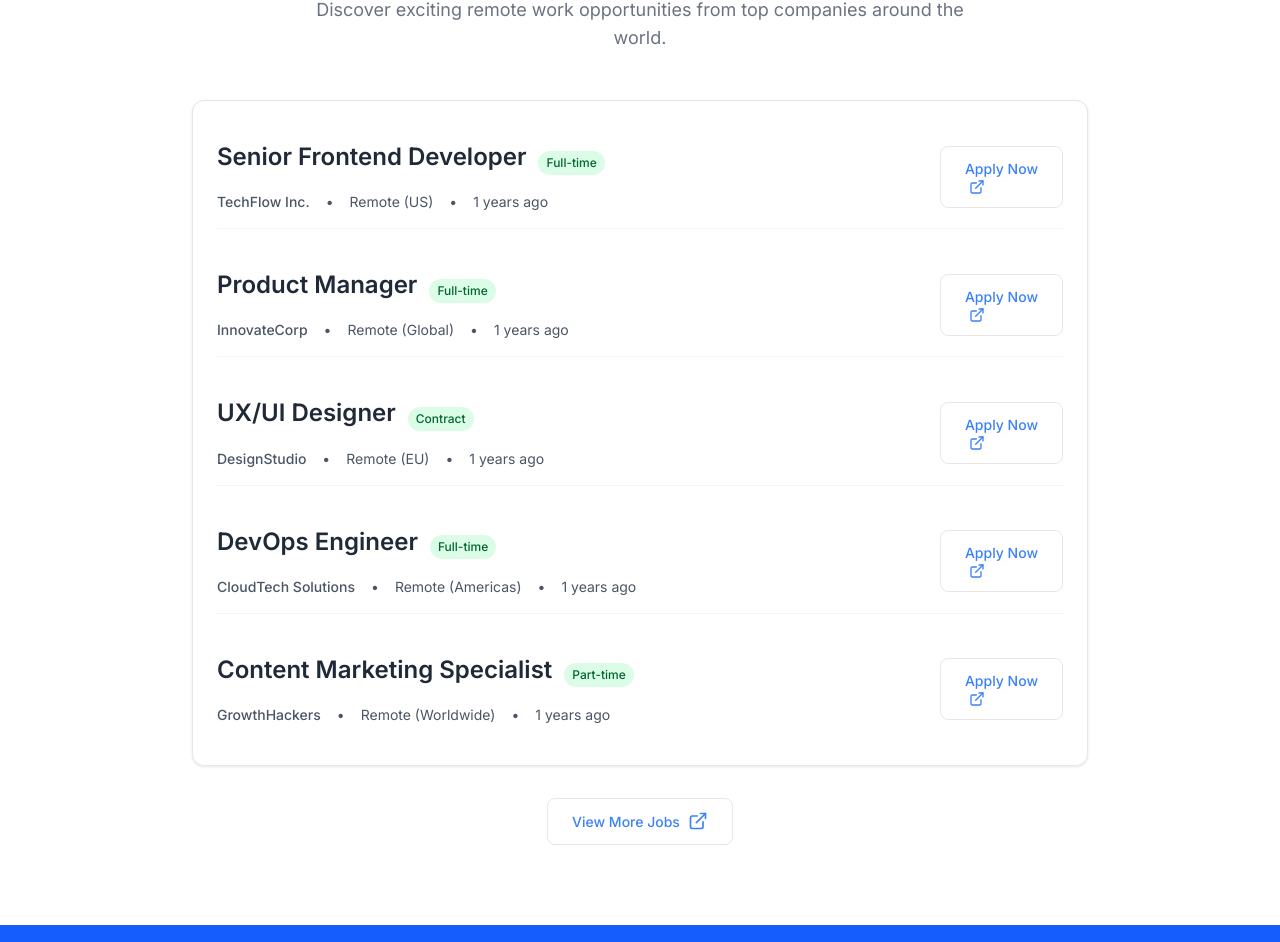
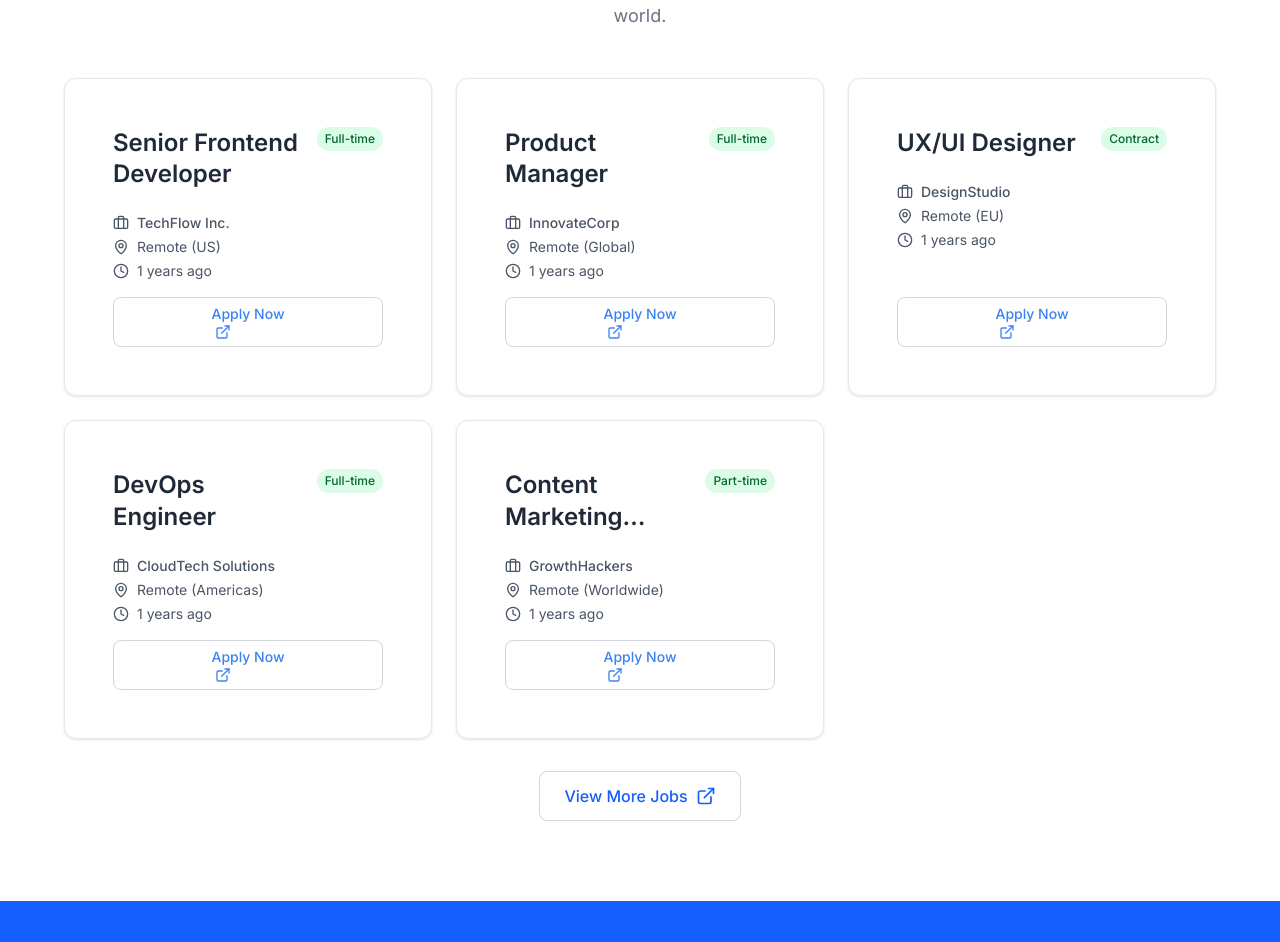
Before and after one commit to AdilKhanbpk/RemoteGuied-blog, a Next.js app: page / in a window 1280 px wide. Shown: the part 1855-2797 px from the top of the page. Built offline with nearby package versions, Linux system fonts and the light colour scheme.

Commit message:
Make the Site Mobile responsive

```diff
--- a/src/app/page.tsx
+++ b/src/app/page.tsx
@@ -1,7 +1,7 @@
 import React from 'react';
 import Link from 'next/link';
 import Image from 'next/image';
-import { ArrowRight, Clock, User, ExternalLink, Briefcase, TrendingUp, Users, Zap } from 'lucide-react';
+import { ArrowRight, Clock, User, ExternalLink, Briefcase, TrendingUp, Users, Zap, MapPin } from 'lucide-react';
 import Layout from '@/components/layout/Layout';
 import { Card, CardHeader, CardContent, CardFooter } from '@/components/ui/Card';
 import Button from '@/components/ui/Button';
@@ -165,43 +165,58 @@
             </p>
           </div>
 
-          <div className="max-w-4xl mx-auto">
-            <Card>
-              <CardContent>
-                <div className="space-y-6">
-                  {latestJobs.map((job, index) => (
-                    <div key={job.id} className={`flex items-center justify-between py-4 ${index !== latestJobs.length - 1 ? 'border-b border-gray-100' : ''}`}>
-                      <div className="flex-1">
-                        <div className="flex items-center gap-3 mb-2">
-                          <h3 className="text-lg font-semibold text-gray-900">{job.title}</h3>
-                          <span className="bg-green-100 text-green-800 px-2 py-1 rounded-full text-xs font-medium">
+          {/* Mobile-first responsive grid layout */}
+          <div className="max-w-6xl mx-auto">
+            {/* Grid layout for job cards */}
+            <div className="grid grid-cols-1 md:grid-cols-2 lg:grid-cols-3 gap-6 mb-8">
+              {latestJobs.map((job) => (
+                <Card key={job.id} className="h-full flex flex-col overflow-hidden">
+                  <CardContent className="p-6 flex-1 flex flex-col">
+                    {/* Job header */}
+                    <div className="mb-4">
+                      <div className="flex items-start justify-between gap-2 mb-3">
+                        <h3 className="text-lg font-semibold text-gray-900 line-clamp-2 flex-1">
+                          {job.title}
+                        </h3>
+                        <span className="bg-green-100 text-green-800 px-2 py-1 rounded-full text-xs font-medium whitespace-nowrap flex-shrink-0">
                           {job.type}
                         </span>
                       </div>
-                        <div className="flex items-center gap-4 text-sm text-gray-600">
-                          <span className="font-medium">{job.company}</span>
-                          <span>•</span>
-                          <span>{job.location}</span>
-                          <span>•</span>
-                          <span>{formatRelativeDate(job.postedAt)}</span>
+
+                      {/* Company info */}
+                      <div className="space-y-1 text-sm text-gray-600">
+                        <div className="flex items-center gap-2">
+                          <Briefcase className="h-4 w-4 flex-shrink-0" />
+                          <span className="font-medium truncate">{job.company}</span>
+                        </div>
+                        <div className="flex items-center gap-2">
+                          <MapPin className="h-4 w-4 flex-shrink-0" />
+                          <span className="truncate">{job.location}</span>
+                        </div>
+                        <div className="flex items-center gap-2">
+                          <Clock className="h-4 w-4 flex-shrink-0" />
+                          <span className="truncate">{formatRelativeDate(job.postedAt)}</span>
                         </div>
                       </div>
-                      <div className="flex items-center gap-3">
-                        <Button variant="outline" size="sm" asChild>
+                    </div>
+
+                    {/* Apply button - pushed to bottom */}
+                    <div className="mt-auto">
+                      <Button variant="outline" size="sm" className="w-full" asChild>
                         <a href={job.url} target="_blank" rel="noopener noreferrer">
                           Apply Now
                           <ExternalLink className="ml-1 h-4 w-4" />
                         </a>
                       </Button>
                     </div>
-                    </div>
+                  </CardContent>
+                </Card>
               ))}
             </div>
-              </CardContent>
-            </Card>
 
-            <div className="text-center mt-8">
-              <Button variant="outline" size="lg">
+            {/* View more button */}
+            <div className="text-center">
+              <Button variant="outline" size="lg" className="w-full sm:w-auto">
                 View More Jobs
                 <ExternalLink className="ml-2 h-5 w-5" />
               </Button>
--- a/src/components/ui/Button.tsx
+++ b/src/components/ui/Button.tsx
@@ -10,19 +10,19 @@
 
 const Button = React.forwardRef<HTMLButtonElement, ButtonProps>(
   ({ className, variant = 'primary', size = 'md', children, asChild = false, ...props }, ref) => {
-    const baseClasses = 'btn inline-flex items-center justify-center font-medium transition-all duration-200 focus:outline-none focus:ring-2 focus:ring-offset-2 disabled:opacity-50 disabled:cursor-not-allowed';
+    const baseClasses = 'inline-flex items-center justify-center font-medium transition-all duration-200 focus:outline-none focus:ring-2 focus:ring-offset-2 disabled:opacity-50 disabled:cursor-not-allowed rounded-lg border whitespace-nowrap overflow-hidden text-ellipsis max-w-full';
 
     const variants = {
-      primary: 'btn-primary focus:ring-blue-500',
-      secondary: 'btn-secondary focus:ring-gray-500',
-      outline: 'btn-outline focus:ring-blue-500',
-      ghost: 'hover:bg-gray-100 text-gray-700 focus:ring-gray-500'
+      primary: 'bg-blue-600 text-white border-blue-600 hover:bg-blue-700 hover:border-blue-700 focus:ring-blue-500',
+      secondary: 'bg-gray-100 text-gray-900 border-gray-300 hover:bg-gray-200 hover:border-gray-400 focus:ring-gray-500',
+      outline: 'bg-transparent text-blue-600 border-gray-300 hover:bg-blue-50 hover:border-blue-300 focus:ring-blue-500',
+      ghost: 'bg-transparent text-gray-700 border-transparent hover:bg-gray-100 focus:ring-gray-500'
     };
 
     const sizes = {
-      sm: 'px-3 py-1.5 text-sm',
-      md: 'px-4 py-2 text-sm',
-      lg: 'px-6 py-3 text-base'
+      sm: 'px-3 py-1.5 text-sm min-h-[32px]',
+      md: 'px-4 py-2 text-sm min-h-[40px]',
+      lg: 'px-6 py-3 text-base min-h-[48px]'
     };
 
     const classes = cn(
```
Lines whose indentation alone changed are shown as unchanged.
